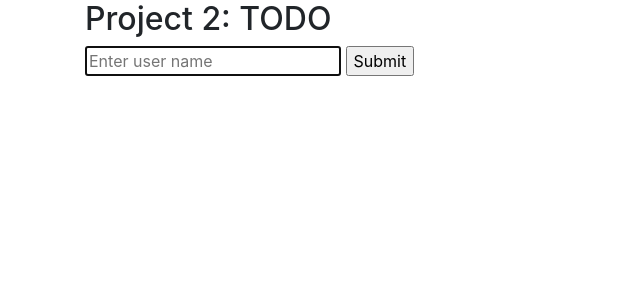
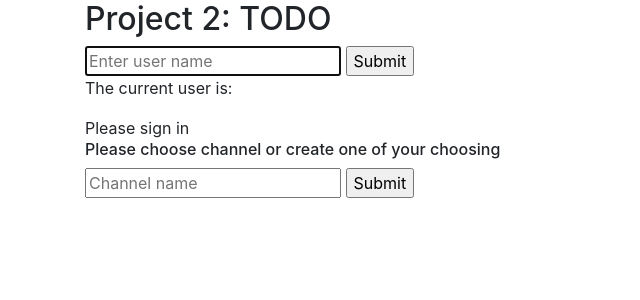
Before and after one commit to nolaProgramierer/Flack, a Flask app: page / in a window 1280 px wide. Shown: the top 300 px of the page, without its empty margins (0-640 px from the left). Run offline with Flask 2, Linux system fonts and the light colour scheme; some libraries are stand-ins or nearby versions.

Commit message:
Adding channel working

```diff
--- /dev/null
+++ b/static/css/style.css
@@ -0,0 +1,17 @@
+/* Empty class for added channel items */
+.channel {
+
+}
+/* List item styling */
+ul li {
+  cursor: pointer;
+  background: #F5F5F5;
+}
+/* Every other field set to a different backgrojund color */
+ul li:nth-child(odd) {
+  background: #DCDCDC;
+}
+ul li:hover {
+  background: #D3D3D3;
+  text-decoration: underline;
+}
--- /dev/null
+++ b/static/js/index.js
@@ -0,0 +1,60 @@
+// Add name to local storage if name does not exist
+document.addEventListener('DOMContentLoaded', function() {
+
+  if (!localStorage.getItem('name')) {
+    document.querySelector('#current-user').innerHTML = "Please sign in";
+      document.querySelector('#user-form').onsubmit = function() {
+        let name = document.querySelector('#user-name').value;
+        localStorage.setItem('name', name);
+        document.querySelector('#current-user').innerHTML = localStorage.getItem('name')
+      } //onsubmit
+    return false;
+  } else {
+    // Load current value of localStorage
+    document.querySelector('#current-user').innerHTML = localStorage.getItem('name')
+    //localStorage.clear();
+    return false;
+    }
+  }
+);
+// Add new channel to ul
+document.addEventListener('DOMContentLoaded', function() {
+  document.querySelector('#channel-form').onsubmit = function() {
+    const li = document.createElement('li');
+    li.setAttribute('class', 'channel')
+    li.innerHTML = document.querySelector('#channel-name').value;
+    document.querySelector('#channel-item').append(li);
+    document.querySelector('#channel-name').value = '';
+    // make channels clickable; break out into separate function
+    var listChannels = document.getElementsByClassName('channel');
+    for (var i = 0; i < listChannels.length; i++) {
+      listChannels[i].addEventListener('click', function() {
+        // go to channel messages
+        alert("Listchannel alert")
+      });
+    }
+
+    return false;
+  }
+});
+
+
+// Add channel to local storage if channel does not exist
+document.addEventListener('DOMContentLoaded', function() {
+
+  if (!localStorage.getItem('channel')) {
+    document.querySelector('#current-user').innerHTML = "Please sign in";
+      document.querySelector('#user-form').onsubmit = function() {
+        let name = document.querySelector('#user-name').value;
+        localStorage.setItem('name', name);
+        document.querySelector('#current-user').innerHTML = localStorage.getItem('name')
+      } //onsubmit
+    return false;
+  } else {
+    // Load current value of localStorage
+    document.querySelector('#current-user').innerHTML = localStorage.getItem('name')
+    //localStorage.clear();
+    return false;
+    }
+  }
+);
--- a/templates/index.html
+++ b/templates/index.html
@@ -6,5 +6,16 @@
     <input id="user-name" autocomplete="off" autofocus placeholder="Enter user name" type="text">
     <input type="submit">
   </form>
-</div>
+  <p>The current user is:</p>
+  <div id="current-user">
+  </div>
+  <div id="channel-list">
+    <h6>Please choose channel or create one of your choosing</h6>
+    <form id="channel-form">
+      <input id="channel-name" autocomplete="off" autofocus placeholder="Channel name" type="text">
+      <input type="submit">
+    </form>
+    <ul id="channel-item">
+    </ul>
+  </div>
 {% endblock %}
--- a/templates/layout.html
+++ b/templates/layout.html
@@ -2,8 +2,14 @@
 <html lang='en'>
   <head>
     {% block head %}
+
+
+      <!-- Required meta tags-->
+    <meta charset="utf-8">
+    <meta name="viewport" content="width=device-width, initial-scale=1, shrink-to-fit=no">
     <!--Bootstrap stylesheet link-->
       <link rel="stylesheet" href="https://stackpath.bootstrapcdn.com/bootstrap/4.3.1/css/bootstrap.min.css" integrity="sha384-ggOyR0iXCbMQv3Xipma34MD+dH/1fQ784/j6cY/iJTQUOhcWr7x9JvoRxT2MZw1T" crossorigin="anonymous">
+      <link rel="stylesheet" href="{{ url_for('static', filename='css/style.css')}}">
       <title>{% block title %}{% endblock %} - Flack</title>
     {% endblock %}
   </head>
@@ -11,10 +17,8 @@
     <div class="container">
     {% block body %}
     {% endblock %}
+    <script type="text/javascript" src="{{ url_for('static', filename='js/index.js') }}"></script>
     </div>
-    <!--Bootstrap JS links-->
-    <script src="https://code.jquery.com/jquery-3.3.1.slim.min.js" integrity="sha384-q8i/X+965DzO0rT7abK41JStQIAqVgRVzpbzo5smXKp4YfRvH+8abtTE1Pi6jizo" crossorigin="anonymous"></script>
-    <script src="https://cdnjs.cloudflare.com/ajax/libs/popper.js/1.14.7/umd/popper.min.js" integrity="sha384-UO2eT0CpHqdSJQ6hJty5KVphtPhzWj9WO1clHTMGa3JDZwrnQq4sF86dIHNDz0W1" crossorigin="anonymous"></script>
-    <script src="https://stackpath.bootstrapcdn.com/bootstrap/4.3.1/js/bootstrap.min.js" integrity="sha384-JjSmVgyd0p3pXB1rRibZUAYoIIy6OrQ6VrjIEaFf/nJGzIxFDsf4x0xIM+B07jRM" crossorigin="anonymous"></script>
+
   </body>
 </html>
```
